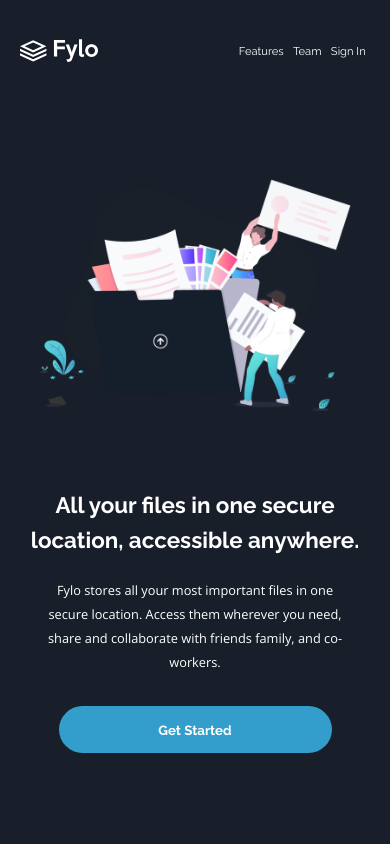
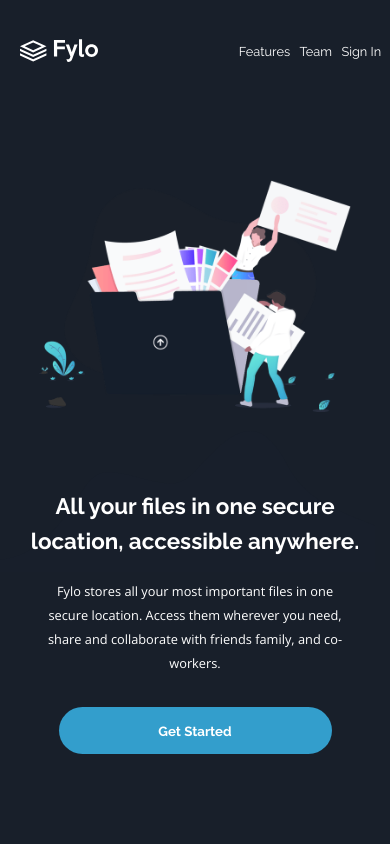
Before and after one commit to mohzys23/fylo-dark-theme-landing-page, a plain HTML site: page fylo-dark-theme/index.html in a window 390 px wide. Shown: the top 844 px of the page. Drawn offline with nearby package versions, Linux system fonts and the light colour scheme.

Commit message:
Update style.css

```diff
--- a/fylo-dark-theme/style.css
+++ b/fylo-dark-theme/style.css
@@ -38,7 +38,7 @@
       color: white;
       text-decoration: none;
       display: inline;
-      font-size: 0.7rem;
+      font-size: 0.8rem;
     }
 
 
```
